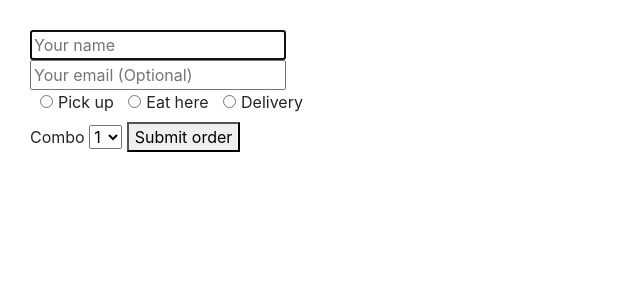
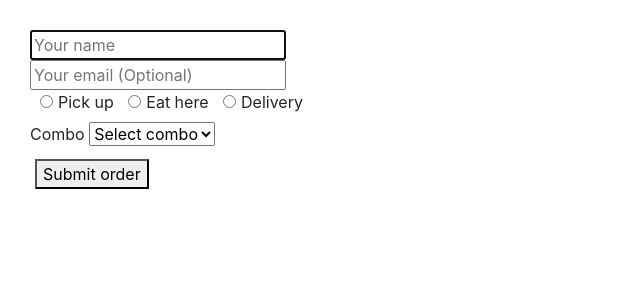
Before and after one commit to Duzae1/CS50Final_project, a Flask app: page / in a window 1280 px wide. Shown: the top 300 px of the page, without its empty margins (0-640 px from the left). Run offline with Flask 2, Linux system fonts and the light colour scheme; some libraries are stand-ins or nearby versions.

Commit message:
Stable version

```diff
--- a/application.py
+++ b/application.py
@@ -1,6 +1,7 @@
 import random
 
-from flask import Flask, flash, redirect, render_template, request, url_for
+from flask import Flask, flash, redirect, render_template, request, url_for, session
+from flask_session import Session
 from flask_mail import Mail, Message
 from cs50 import SQL
 
@@ -17,8 +18,12 @@ app.config["MAIL_USE_TLS"] = True
 app.config["MAIL_USERNAME"] = 'selfservebot@gmail.com'
 mail = Mail(app)
 
+app.config["SESSION_PERMANENT"] = False
+app.config["SESSION_TYPE"] = "filesystem"
+Session(app)
+
 # list off the diferent combos
-combos=[1, 2, 3, 4]
+menu = [1, 2, 3, 4]
 
 # customers' page
 @app.route('/', methods=['GET', 'POST'])
@@ -29,14 +34,15 @@ def index():
         if request.form.get('name') == '':
             flash('Please input your name')
             return redirect(url_for('index'))
-        elif not int(request.form.get('combo')) in combos:
+        elif not int(request.form.get('combo')) in menu:
             flash('Combo not available')
             return redirect(url_for('index'))
 
         # retrieve form values
         name = request.form.get('name')
         email = request.form.get('email')
-        combo = request.form.get('combo')
+        combos = request.form.get('combo')
+        combo = ', '.join(combos)
         table = 'Table: ' + request.form.get('table')
         address = 'Address: ' + request.form.get('address')
         radios = request.form.getlist('location')
@@ -63,7 +69,7 @@ def index():
 
     else:
         # render the order form with the aforementioned combos
-        return render_template('index.html', combos=combos)
+        return render_template('index.html', combos=menu)
 
 
 @app.route('/login', methods=['GET', 'POST'])
@@ -83,6 +89,7 @@ def login():
             flash('Unable to login')
             return render_template('login.html')
 
+        session['username'] = input_p
         return redirect(url_for('control'), code=308)
     else:
         # show login form
@@ -110,20 +117,22 @@ def control():
         if request.form.get('delete') == 'delete':
             order_id = int(request.form.get('counter'))
             db.execute('DELETE FROM orders WHERE id = ?', order_id)
-
-        orders = db.execute('SELECT * FROM orders WHERE done = 0')
-        return render_template ('control.html', orders=orders)
+        return redirect(url_for('control'), code=303)
 
     else:
+        if not session.get('username'):
             flash('Login needed')
             return redirect(url_for('login'))
+        else:
+            orders = db.execute('SELECT * FROM orders WHERE done = 0')
+            return render_template ('control.html', orders=orders)
 
 
 
 @app.route('/log', methods=['GET', 'POST'])
 def log():
     if request.method == 'POST':
-        orders = db.execute('SELECT * FROM orders')
+        orders = db.execute('SELECT * FROM orders WHERE done = 1')
         return render_template ('log.html', orders=orders)
     else:
         flash('Login needed')
--- a/static/functions.js
+++ b/static/functions.js
@@ -21,7 +21,3 @@ function change_input(event) {
     }
 
 }
-
-document.addEventListener('DOMContentLoaded', function() {
-    $('[data-toggle="popover"]').popover()
-}, false);
--- a/static/styles.css
+++ b/static/styles.css
@@ -19,3 +19,7 @@ body {
     position: absolute;
     right: 50px;
 }
+
+.buttons {
+    margin: 5px;
+}
--- a/templates/index.html
+++ b/templates/index.html
@@ -15,12 +15,15 @@
                         <input id='address' class='hidden' name='address' autocomplete='off' placeholder='Your address' type='text'>
                         <input id='table' class='hidden' name='table' autocomplete='off' placeholder='Table number' type='number' max='10'>
                 </div>
-                <label for='combo'>Combo</label>
-                <select name='combo'>
-                        {% for combo in combos%}
-                        <option value='{{ combo }}'>{{ combo }}</option>
-                        {% endfor %}
-                </select>
-                <button type='submit'>Submit order</button>
+                <div id='combos'>
+                        <label for='combo'>Combo</label>
+                        <select name='combo'>
+                                <option name='option' value=''>Select combo</option>
+                                {% for combo in combos%}
+                                <option name='option' value='{{ combo }}'>{{ combo }}</option>
+                                {% endfor %}
+                        </select><br>
+                </div>
+                <button class='buttons' type='submit'>Submit order</button>
         </form>
 {% endblock %}
--- a/templates/log.html
+++ b/templates/log.html
@@ -27,6 +27,6 @@
 </div>
 
 <form action='/control' method='post'>
-    <button type='submit'>Log</button>
+    <button type='submit'>Orders</button>
 </form>
 {% endblock %}
```
Also changed, not shown: 3 other files.
